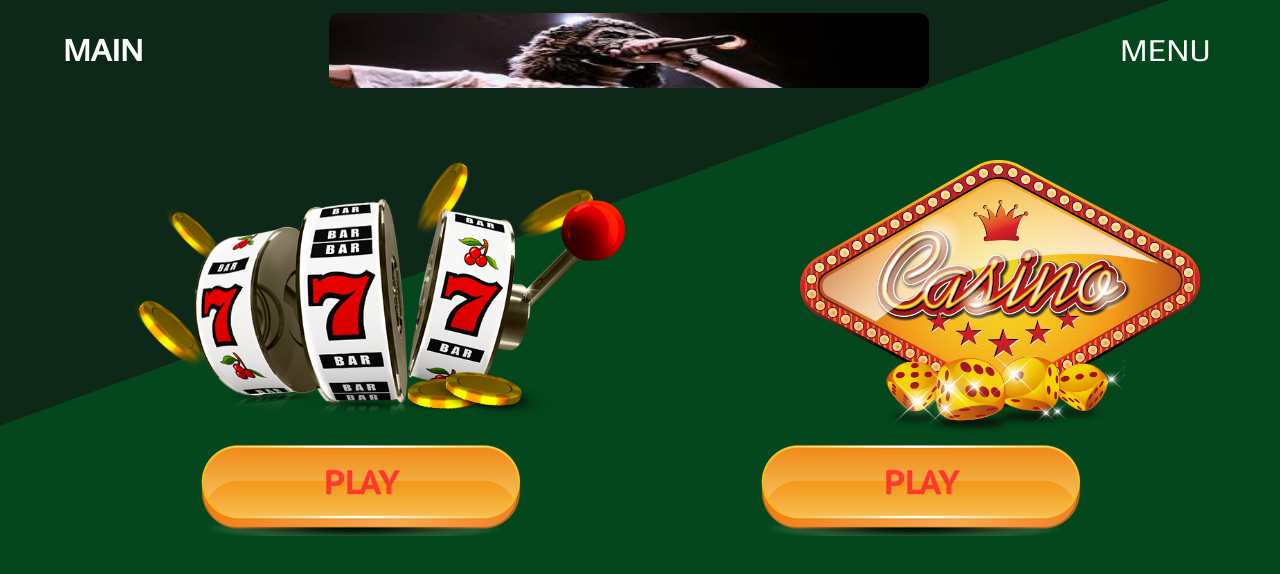
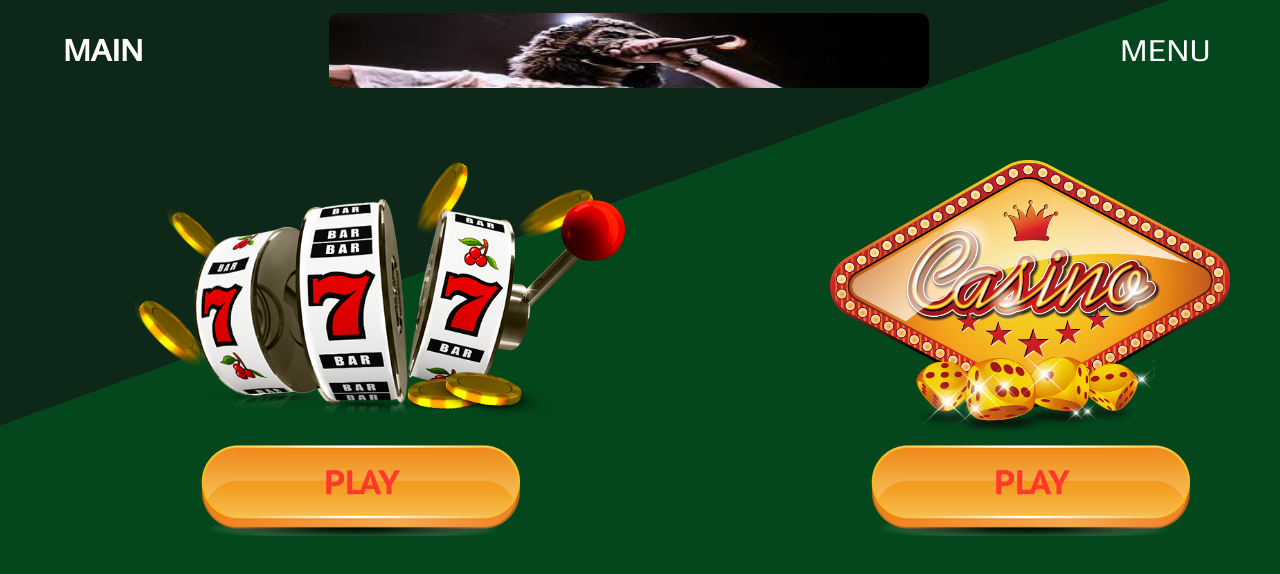
Before and after one commit to glow27/casino-project, a React (Create React App) app in the folder front/casino/: page /games in a window 1280 px wide. Shown: the top 574 px of the page. Built offline with nearby package versions, Linux system fonts and the light colour scheme.

Commit message:
change sty

```diff
--- a/front/casino/src/components/Games/Games.js
+++ b/front/casino/src/components/Games/Games.js
@@ -7,9 +7,9 @@ function Games() {
   return (
     <>
       {" "}
-      <div>
-        <div>
-          <div
+      <div style={{display: 'flex', justifyContent: 'space-evenly'}}>
+
+           <div
             style={{
               borderwidth: "thin",
               width: "100%",
@@ -22,8 +22,8 @@ function Games() {
                >
             <img style={{ width: "500px" }} src={slot} alt="slot" />
           </div>
-        </div>
-        <Link
+
+           <Link
           style={{
             position: "absolute",
             top: "420px",
@@ -43,7 +43,7 @@ function Games() {
               width: "100%",
               position: "relative",
               top: "60px",
-              left: "360px",
+              left: "550px",
 
             }}
             className="dice"
@@ -53,16 +53,16 @@ function Games() {
 
         <Link
           style={{
-            position: "absolute",
-            top: "420px",
-            right: "200px",
+            position: "relative",
+            top: "320px",
+            right: "-190px",
             zIndex: 0,
           }}
           to="/casino/craps"
         >
           <img src={button} alt="slot" />
         </Link>
-      </div>
+    </div>
 
 
     </>
```
